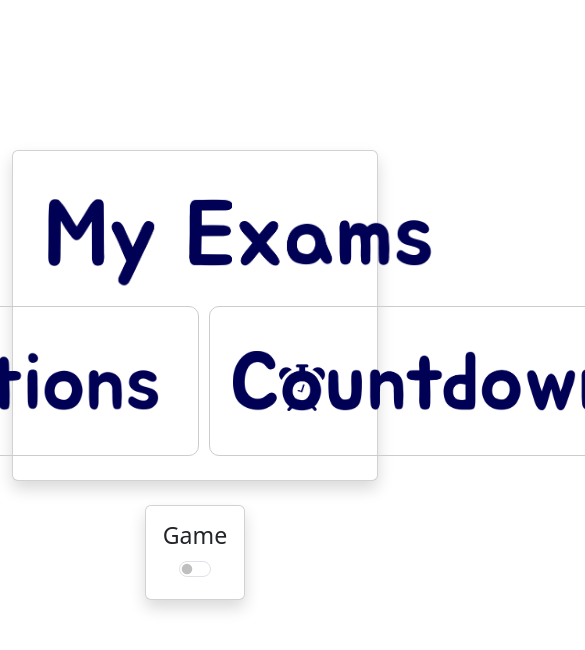
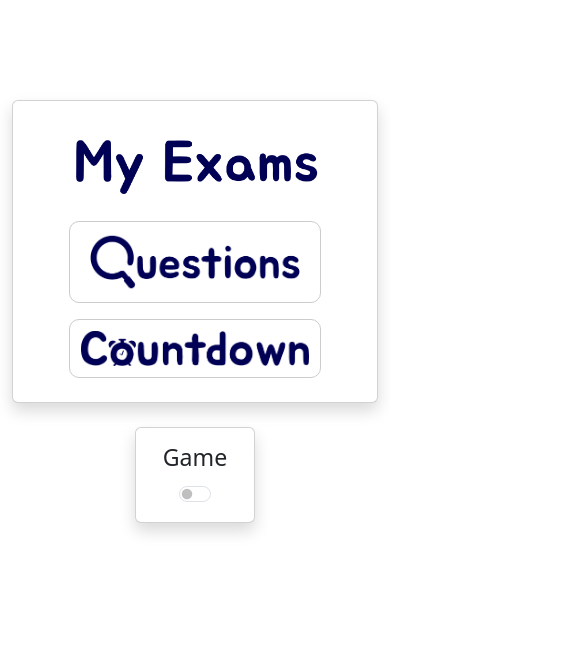
Before and after one commit to rubenparnell/myexams, a plain HTML site: page index.html in a window 390 px wide. Shown: the top 650 px of the page, 585 px wide, since content can reach past the window. Drawn offline with nearby package versions, Linux system fonts and the light colour scheme.

Commit message:
Updated image widths

```diff
--- a/index.html
+++ b/index.html
@@ -8,15 +8,14 @@
   <style>
     body {
       margin: 0;
-            overflow: hidden;
+      overflow-x: hidden;
       background: #fff;
       color: black;
       touch-action: manipulation;
     }
     canvas {
       position: fixed;
-            top: 0;
-            left: 0;
+      inset: 0;
       width: 100%;
       height: 100%;
       z-index: -1;
@@ -31,30 +30,81 @@
       box-shadow: 0 0 10px rgba(0, 0, 0, 0.1);
       z-index: 10;
     }
-        .score-card {
-            z-index: 2;
-            display: inline-block;
-            min-width: 100px;
-            text-align: center;
-            white-space: nowrap;
+    #menuToggle {
+      position: absolute;
+      top: 10px;
+      left: 10px;
+      z-index: 11;
     }
     .main-card {
       position: relative;
       z-index: 1;
       margin-top: 150px;
     }
-        #menuToggle {
-            position: absolute;
-            top: 10px;
-            left: 10px;
-            z-index: 11;
+    /* Centre all images and make them scale responsively */
+    img {
+      display: block;
+      margin-left: auto;
+      margin-right: auto;
+      height: auto;
+      max-width: 100%;
+    }
+    /* Restrict logo width for large screens */
+    .main-card > img {
+      max-width: 400px;
+    }
+    /* Style for nav blocks */
+    .nav {
+      border: 1px solid #ccc;
+      border-radius: 10px;
+      padding: 15px;
+      display: flex;
+      align-items: center;
+      justify-content: center;
+      width: 400px;
+      height: 150px;
+      background: #fff;
+    }
+    .nav img {
+      max-height: 90px;
+      width: auto;
+    }
+    .score-card {
+      display: inline-block;
+      min-width: 120px;
+      text-align: center;
+    }
+
+    /* Responsive layout for mobile */
+    @media (max-width: 768px) {
+      .main-card {
+        margin-top: 100px;
+        padding: 20px;
+      }
+      .main-card > img {
+        max-width: 80%;
+      }
+      .d-flex {
+        flex-direction: column;
+        align-items: center;
+        gap: 1rem !important;
+      }
+      .nav {
+        width: 80%;
+        max-width: 300px;
+        height: auto;
+        padding: 10px;
+      }
+      .nav img {
+        max-height: 70px;
+      }
     }
   </style>
 </head>
 <body class="text-center">
   <canvas id="fabricCanvas"></canvas>
 
-    <button id="menuToggle" class="btn btn-secondary" style="position: absolute; top: 10px; left: 10px; z-index: 11; display: none;">Settings</button>
+  <button id="menuToggle" class="btn btn-secondary" style="display: none;">Settings</button>
   <div class="menu" id="settingsMenu" style="display: none;">
     <label>Number of Balls: <input type="range" id="ballCount" value="200" min="10" max="3000"></label><br>
     <label>Speed: <input type="range" id="ballSpeed" value="0.7" min="0.1" max="9" step="0.1"></label><br>
@@ -63,36 +113,21 @@
 
   <div class="container">
     <div id="card-container" class="card shadow p-4 main-card text-center">
-            <img src="images/my_exams_dark.png" alt="My Exams Logo" width="400" class="ms-auto me-auto mb-3">
-            <div style="display: flex; align-items: center; justify-content: center; gap: 10px;">
-                <div class="nav" style="
-                    border: 1px solid #ccc;
-                    border-radius: 10px;
-                    padding: 10px;
-                    display: flex;
-                    align-items: center;
-                    justify-content: center;
-                    height: 150px;
-                ">
-                    <a href="https://questions.myexams.net" class="btn">
-                        <img src="images/questions_dark.png" alt="Questions Logo" height="100">
+      <img src="images/my_exams_dark.png" alt="My Exams Logo" class="mb-4">
+      <div class="d-flex justify-content-center gap-4 flex-wrap">
+        <div class="nav">
+          <a href="https://questions.myexams.net" class="btn p-0">
+            <img src="images/questions_dark.png" alt="Questions Logo">
           </a>
         </div>
-                <div class="nav" style="
-                    border: 1px solid #ccc;
-                    border-radius: 10px;
-                    padding: 10px;
-                    display: flex;
-                    align-items: center;
-                    justify-content: center;
-                    height: 150px;
-                ">
-                    <a href="https://countdown.myexams.net" class="btn">
-                        <img src="images/countdown_dark.png" alt="Countdown Logo" height="60">
+        <div class="nav">
+          <a href="https://countdown.myexams.net" class="btn p-0">
+            <img src="images/countdown_dark.png" alt="Countdown Logo">
           </a>
         </div>
       </div>
     </div>
+
     <div class="card score-card p-3 shadow m-4 text-center">
       <h3><label class="form-check-label" for="gameToggle">Game</label></h3>
       <div class="form-check form-switch d-flex justify-content-center">
```
Lines whose indentation alone changed are shown as unchanged.
